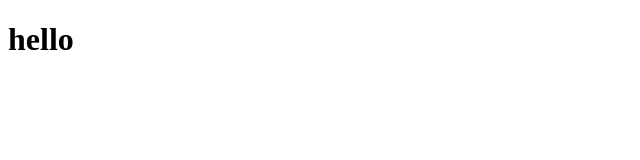
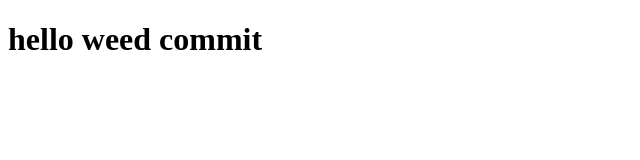
Before and after one commit to nrcada829/git0216, a plain HTML site: page index.html in a window 1280 px wide. Shown: the whole page, without its empty margins (0-640 px from the left). Drawn offline with Linux system fonts and the light colour scheme.

Commit message:
update weed

```diff
--- a/index.html
+++ b/index.html
@@ -6,6 +6,6 @@
     <title>Document</title>
 </head>
 <body>
-    <h1>hello</h1>
+    <h1>hello weed commit</h1>
 </body>
 </html>
```
